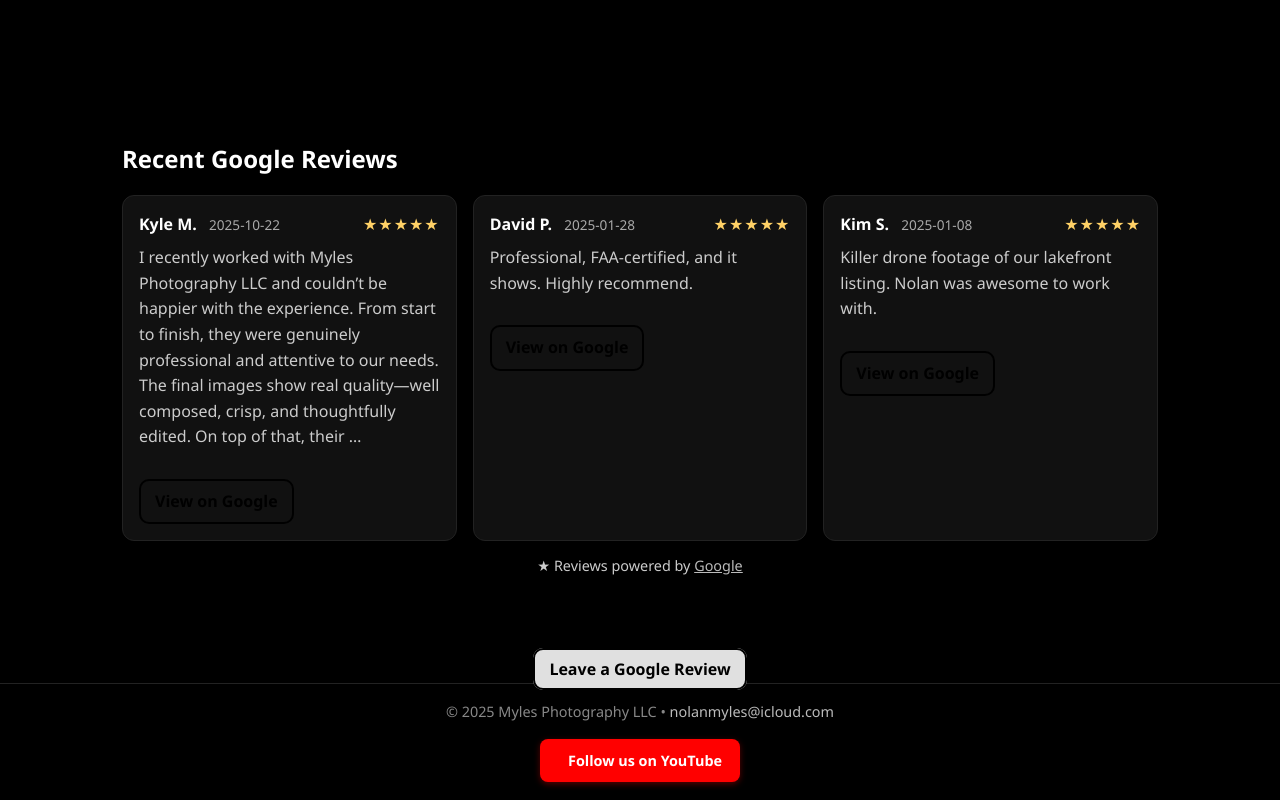
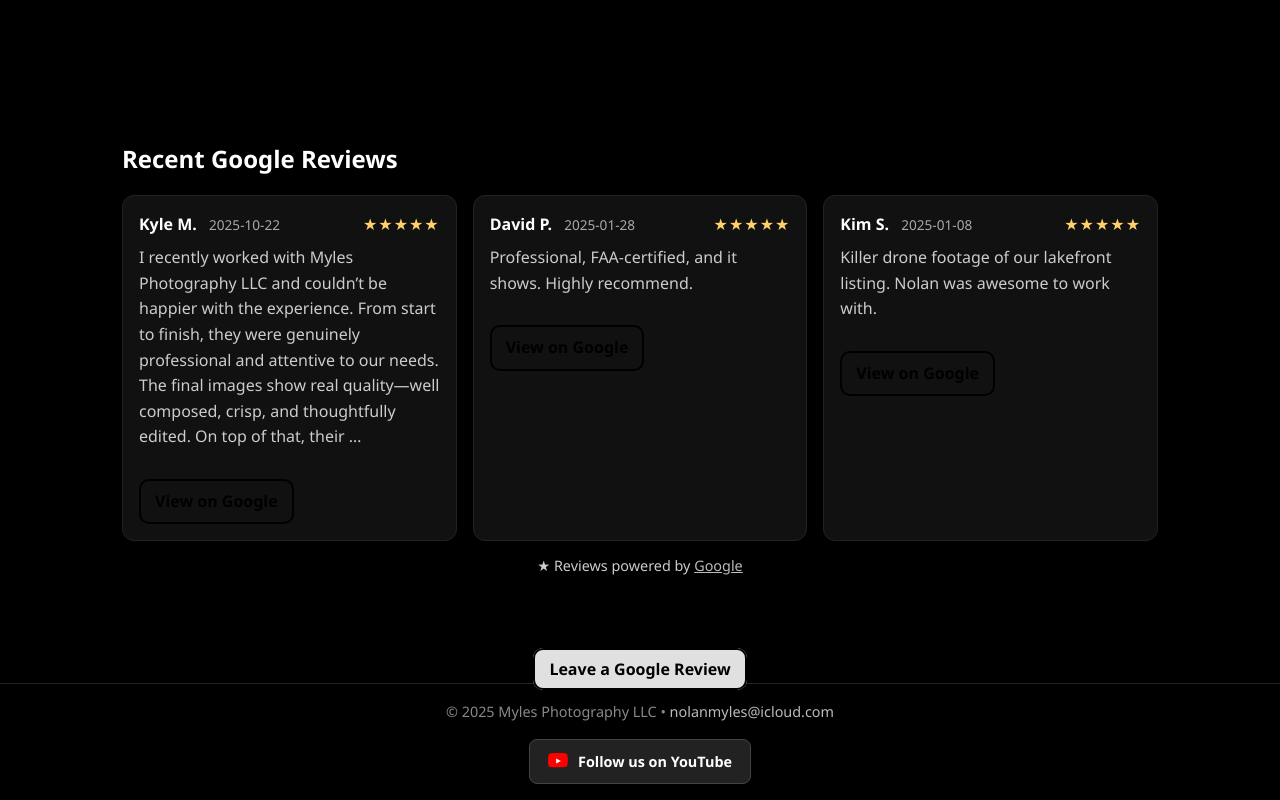
Before and after one commit to nolanmyles20/Mylesphotography-, a plain HTML site: page index.html in a window 1280 px wide. Shown: the part 1372-2172 px from the top of the page. Drawn offline with Linux system fonts and the light colour scheme.

Commit message:
Update styles.css

```diff
--- a/styles.css
+++ b/styles.css
@@ -404,6 +404,7 @@ body { animation: siteFade .6s ease both; }
 /* YouTube Follow Button with Icon */
 
 /* YouTube Follow Button (Always Red Version) */
+/* YouTube Follow Button with Logo */
 .youtube-follow {
   margin-top: 1rem;
   text-align: center;
@@ -413,24 +414,32 @@ body { animation: siteFade .6s ease both; }
   display: inline-flex;
   align-items: center;
   gap: 10px;
-  background: #ff0000;               /* always red */
+  background: #222;
   color: #fff;
   padding: 10px 18px;
   border-radius: 8px;
   font-weight: 600;
   text-decoration: none;
   transition: all 0.25s ease;
-  border: none;
-  box-shadow: 0 2px 6px rgba(255, 0, 0, 0.35);
+  border: 1px solid #444;
 }
 
 .btn-youtube:hover {
-  background: #e60000;               /* slightly darker red */
+  background: #ff0000;
+  color: #fff;
   transform: translateY(-2px);
   box-shadow: 0 0 10px rgba(255, 0, 0, 0.6);
 }
 
-.yt-icon {
-  width: 22px;
-  height: 22px;
+/* YouTube icon styling */
+.yt-logo {
+  display: inline-flex;
+  align-items: center;
+  justify-content: center;
 }
+
+.yt-logo svg {
+  width: 20px;
+  height: 20px;
+  flex-shrink: 0;
+}
```
